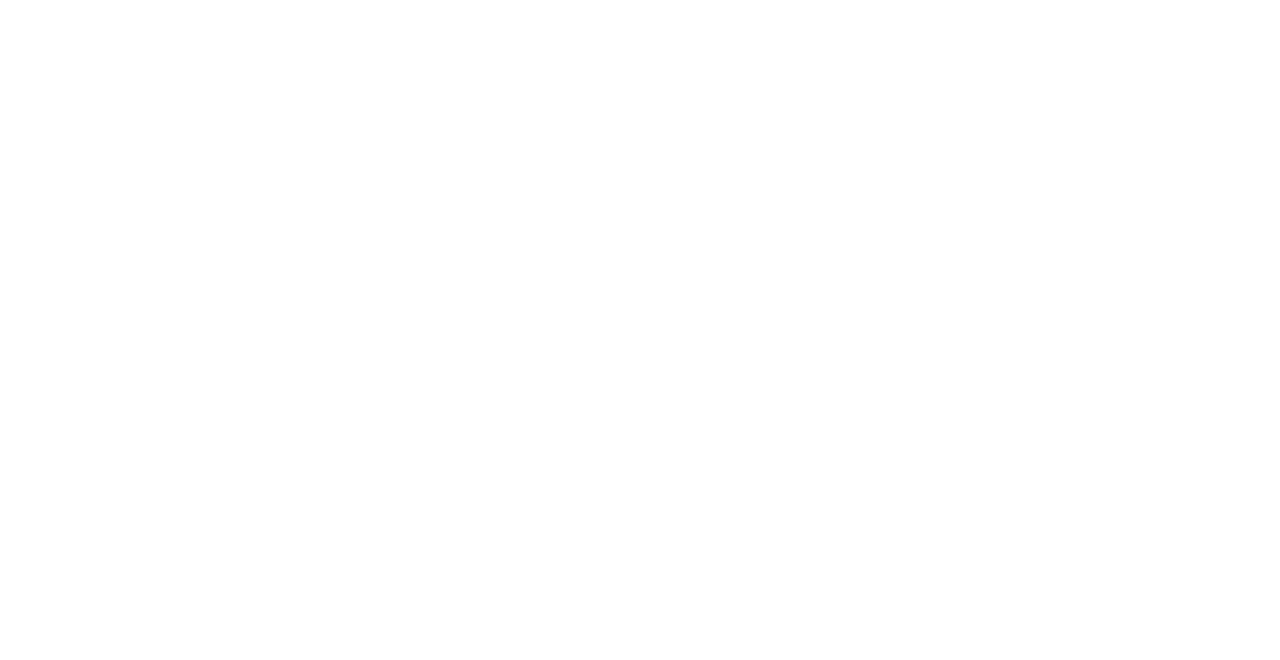
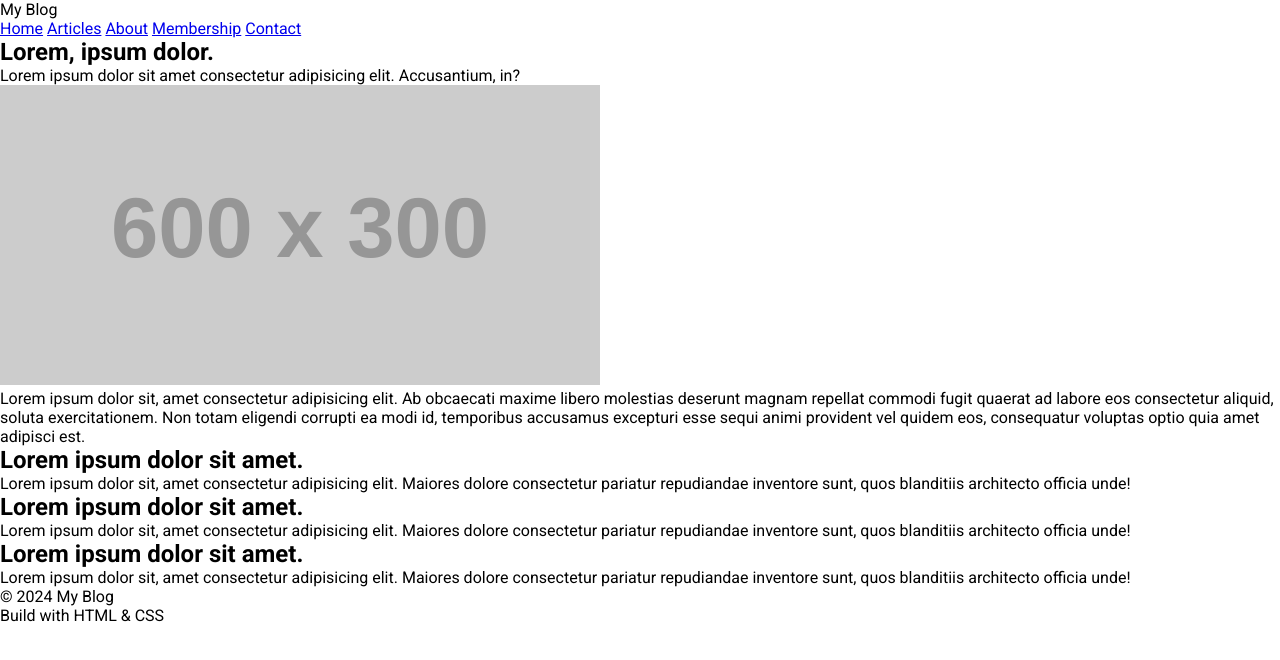
Before and after one commit to Shawaiz99/practice-project-html-css-js, a plain HTML site: page index.html in a window 1280 px wide. Drawn offline with Linux system fonts and the light colour scheme; placeholder pictures from the web are drawn by us.

Commit message:
Finished filling in the HTML

```diff
--- a/index.html
+++ b/index.html
@@ -15,7 +15,56 @@
 </head>
 
 <body>
-
+    <div class="container">
+        <header class="header">
+            <div class="brand">My Blog</div>
+            <nav class="navbar">
+                <a href="#">Home</a>
+                <a href="#">Articles</a>
+                <a href="#">About</a>
+                <a href="#">Membership</a>
+                <a href="#">Contact</a>
+            </nav>
+        </header>
+        <main class="main">
+            <section class="section">
+                <article class="article">
+                    <h2>Lorem, ipsum dolor.</h2>
+                    <p>Lorem ipsum dolor sit amet consectetur adipisicing elit. Accusantium, in?</p>
+                    <div class="image">
+                        <img src="https://placehold.co/600x300" alt="A nice image">
+                    </div>
+                    <p>
+                        Lorem ipsum dolor sit, amet consectetur adipisicing elit. Ab obcaecati maxime libero molestias
+                        deserunt magnam repellat commodi fugit quaerat ad labore eos consectetur aliquid, soluta
+                        exercitationem. Non totam eligendi corrupti ea modi id, temporibus accusamus excepturi esse
+                        sequi animi provident vel quidem eos, consequatur voluptas optio quia amet adipisci est.
+                    </p>
+                </article>
+            </section>
+            <aside class="sidebar">
+                <div class="card">
+                    <h2>Lorem ipsum dolor sit amet.</h2>
+                    <p>Lorem ipsum dolor sit, amet consectetur adipisicing elit. Maiores dolore consectetur pariatur
+                        repudiandae inventore sunt, quos blanditiis architecto officia unde!</p>
+                </div>
+                <div class="card">
+                    <h2>Lorem ipsum dolor sit amet.</h2>
+                    <p>Lorem ipsum dolor sit, amet consectetur adipisicing elit. Maiores dolore consectetur pariatur
+                        repudiandae inventore sunt, quos blanditiis architecto officia unde!</p>
+                </div>
+                <div class="card">
+                    <h2>Lorem ipsum dolor sit amet.</h2>
+                    <p>Lorem ipsum dolor sit, amet consectetur adipisicing elit. Maiores dolore consectetur pariatur
+                        repudiandae inventore sunt, quos blanditiis architecto officia unde!</p>
+                </div>
+            </aside>
+        </main>
+        <footer class="footer">
+            <div>&copy; 2024 My Blog</div>
+            <div>Build with HTML & CSS</div>
+        </footer>
+    </div>
 </body>
 
 </html>
```
